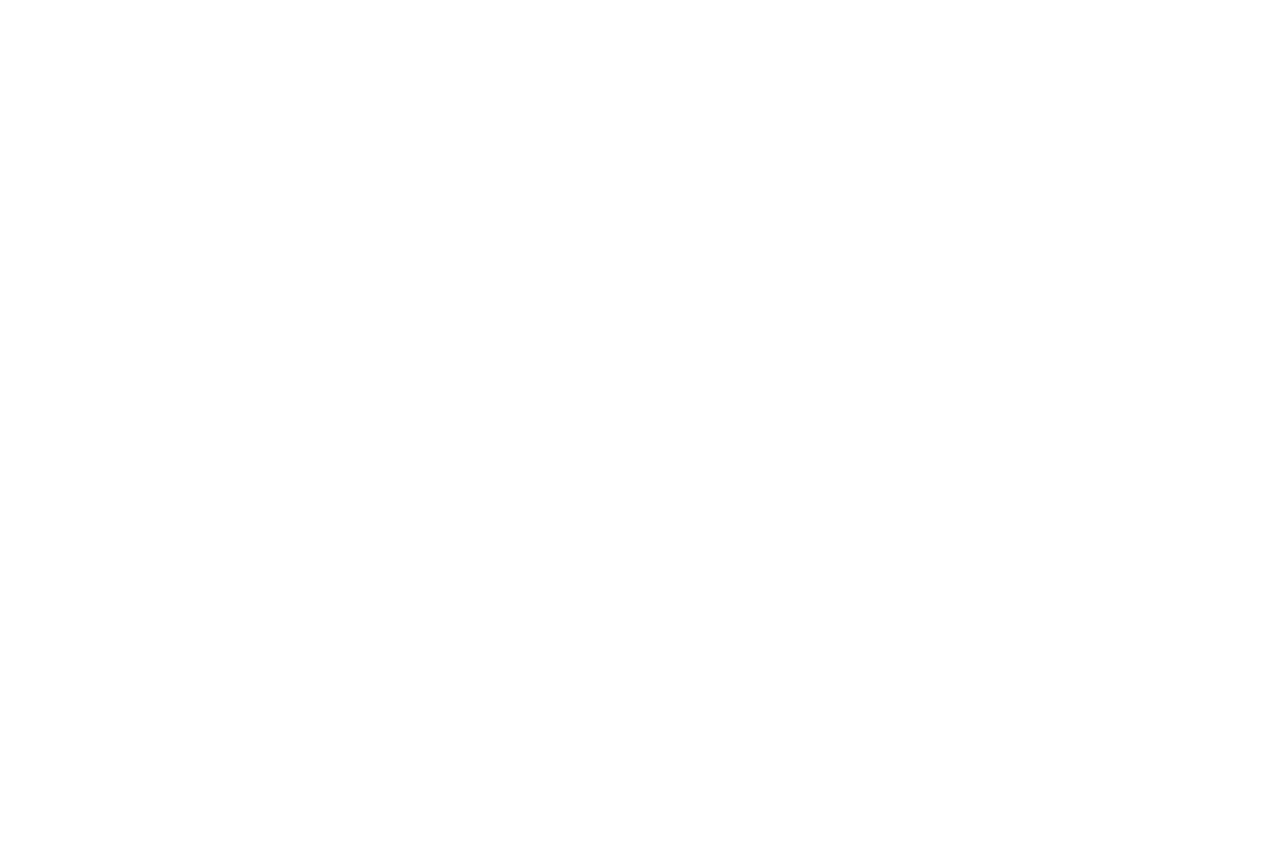
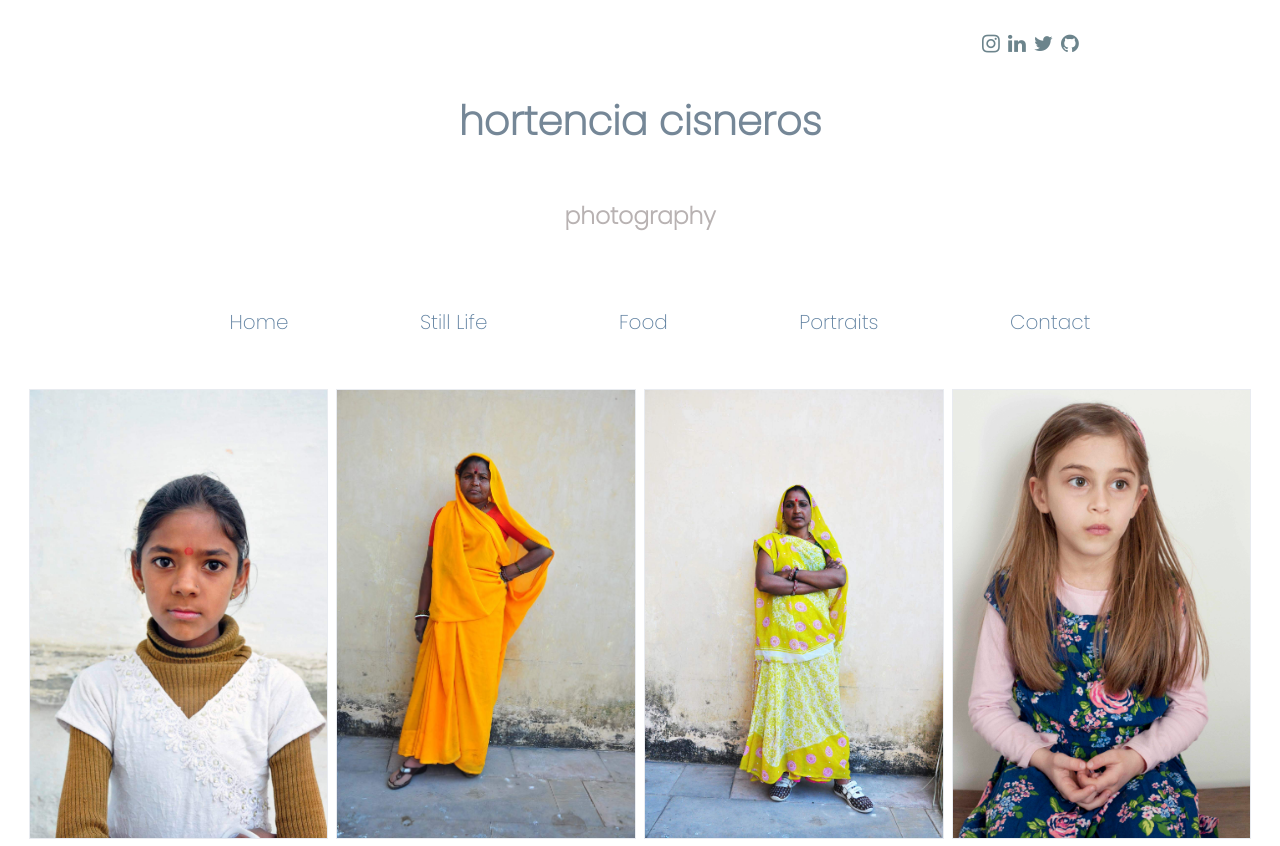
Before and after one commit to hortencia718/PhotographyWebsite, a plain HTML site: page Portraits.html in a window 1280 px wide. Shown: the top 846 px of the page. Before the commit the page ends 800 px from the top, so only its background shows below. Drawn offline with Linux system fonts and the light colour scheme.

```diff
--- a/Portraits.html
+++ b/Portraits.html
@@ -15,12 +15,71 @@
 
 
 
+    <div class="social-icons">
+        <ul class="menu simple">
+        <a href="https://www.instagram.com/hortencia_cisneros/?hl=en"><i class="fa fa-instagram" aria-hidden="true"></i></a>
+        <br>
+        <a href="https://www.linkedin.com/in/hortenciacisneros/?h1=en"><i class="fa fa-linkedin" aria-hidden="true"></i></a>
+        <br>
+        <a href="https://twitter.com/hortenciacisn/?lang=en"><i class="fa fa-twitter" aria-hidden="true"></i></a>
+        <br>
+        <a href="https://github.com/hortencia718/?lang=en"><i class="fa fa-github" aria-hidden="true"></i></a>
+         </ul>
+      </div>
+
+
+
+            <!-- main container put name and heading  -->
+
+            <div class="flex-container">
+                <h1>hortencia cisneros </h1>
+                    <h3>photography</h3>
+            </div>
+
+
+
+
+              <!-- navbar -->
+        <div class="nav-container">
+            <nav>
+                <ul>
+                    <div class="items">
+                        <li><a href="index.html">Home</a></li>
+                        <li><a href="Still Life.html">Still Life</a></li>
+                        <li><a href="Food.html">Food</a></li>
+                        <li><a href="Portraits.html">Portraits</a></li>
+                        <li><a href="Contact.html">Contact</a></li>
+                    </div>
+                </ul>
+            </nav>
+        </div>
 
 
 
 
 
-
+        <div class="img-container">
+            <div class="row">
+                <div class="col-md">
+                    <img src="images/Portraits/DSC_1004 copy.jpg" alt="person"></img>
+                </div>
+                <div class="col-md">
+                    <img src="images/Portraits/DSC_0708 copy.jpg" alt="person"></img>
+                </div>
+                <div class="col-md">
+                    <img src="images/Portraits/DSC_0709A.jpg" alt="person"></img>
+                </div>
+                <div class="col-md">
+                    <img src="images/Portraits/DSC_0160-1 copy.jpg" alt="person"></img>
+                </div>
+                <div class="col-md">
+                    <img src="images/Portraits/DSC_0576.jpg" alt="person"></img>
+                </div>
+                <div class="col-md">
+                    <img src="images/Portraits/DSC_0651 copy.jpg" alt="person"></img>
+                </div>
+            </div>
+        </div>
 
 
 
```
Also changed, not shown: Contact.html (+3 -3 lines), Food.html (+11 -0 lines), StillLife.html (+11 -11 lines), index.html (+1 -1 lines), images/Food/DSC_2602stills 2010.3food.jpg (added), images/Food/beet.jpg (added), images/Food/churd.jpg (added), images/Portraits/DSC_0160-1 copy.jpg (added).
